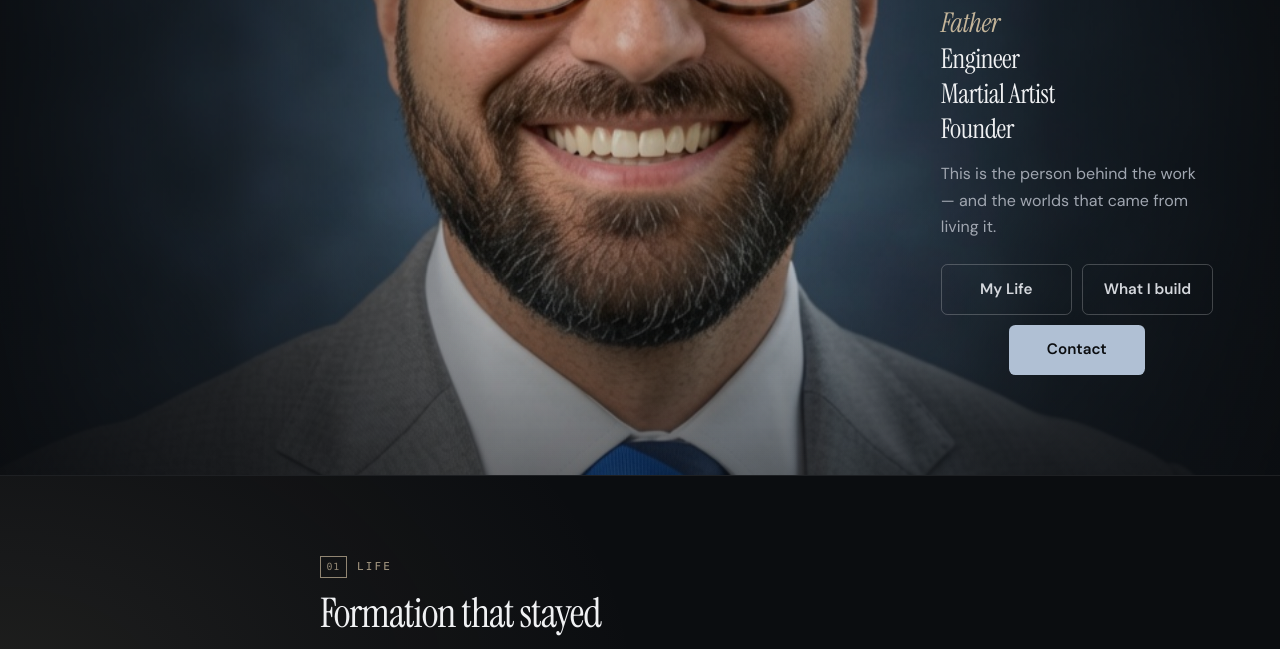
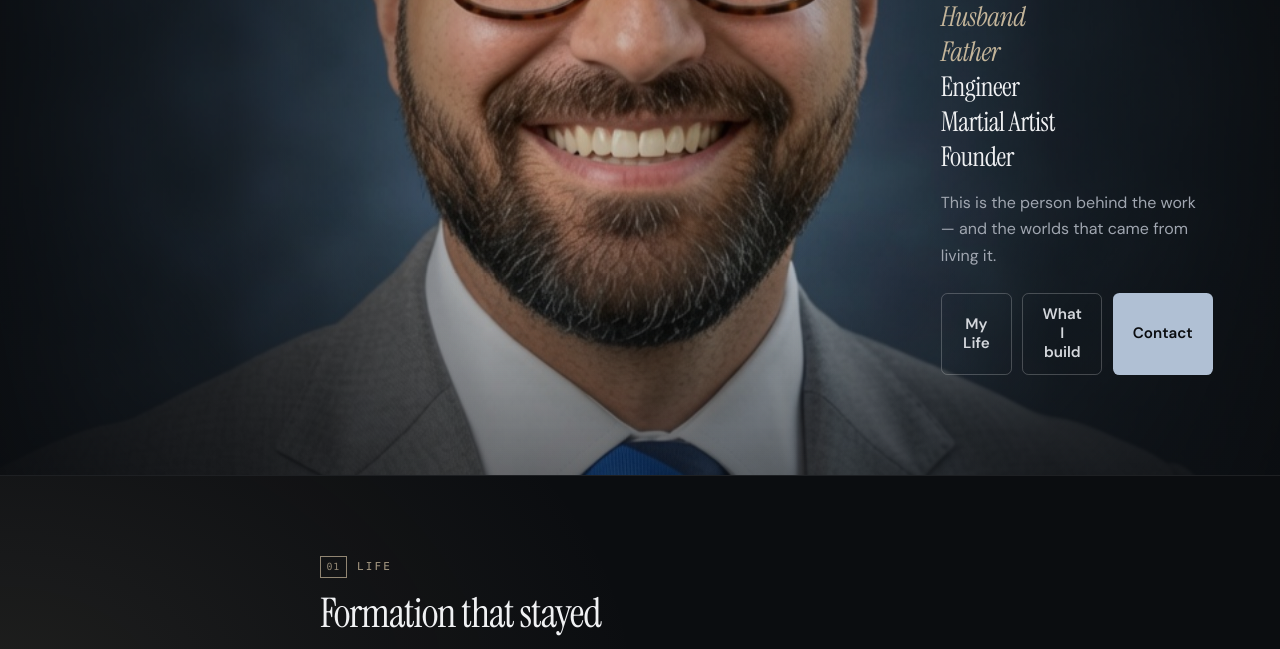
Before and after one commit to johnhekmati/johnhekmati.com, a website: page index.html in a window 1280 px wide. Shown: the part 434-1083 px from the top of the page. Drawn offline with Linux system fonts and the light colour scheme.

Commit message:
Height-align hero action chips on one equal row.

```diff
--- a/css/styles.css
+++ b/css/styles.css
@@ -294,6 +294,16 @@ img {
   display: flex;
   flex-wrap: wrap;
   gap: 0.65rem;
+  align-items: stretch;
+}
+
+.hero-actions .btn {
+  box-sizing: border-box;
+  min-height: 2.85rem;
+  justify-content: center;
+  text-align: center;
+  /* primary fills; secondary keeps 1px border — same outer box */
+  line-height: 1.25;
 }
 
 .hero-actions--center {
@@ -710,20 +720,18 @@ img {
 
   .hero-actions {
     display: grid;
-    grid-template-columns: 1fr 1fr;
+    grid-template-columns: 1fr 1fr 1fr;
     gap: 0.65rem;
-    justify-items: center;
+    align-items: stretch;
+    justify-items: stretch;
   }
 
   .hero-actions .btn {
     width: 100%;
+    height: 100%;
+    min-height: 2.85rem;
     justify-content: center;
-  }
-
-  .hero-actions .btn:nth-child(3) {
-    grid-column: 1 / -1;
-    width: auto;
-    min-width: 50%;
+    text-align: center;
   }
 
   .hero-photo {
--- a/index.html
+++ b/index.html
@@ -10,7 +10,7 @@
   <link rel="preconnect" href="https://fonts.googleapis.com" />
   <link rel="preconnect" href="https://fonts.gstatic.com" crossorigin />
   <link href="https://fonts.googleapis.com/css2?family=DM+Sans:ital,opsz,wght@0,9..40,400;0,9..40,500;0,9..40,600;0,9..40,700;1,9..40,400&family=Instrument+Serif:ital@0;1&display=swap" rel="stylesheet" />
-  <link rel="stylesheet" href="/css/styles.css?v=jh9" />
+  <link rel="stylesheet" href="/css/styles.css?v=jh10" />
   <link rel="icon" type="image/jpeg" href="/assets/images/john-hekmati.jpg?v=upres1" />
 
   <meta property="og:title" content="John Hekmati" />
```
